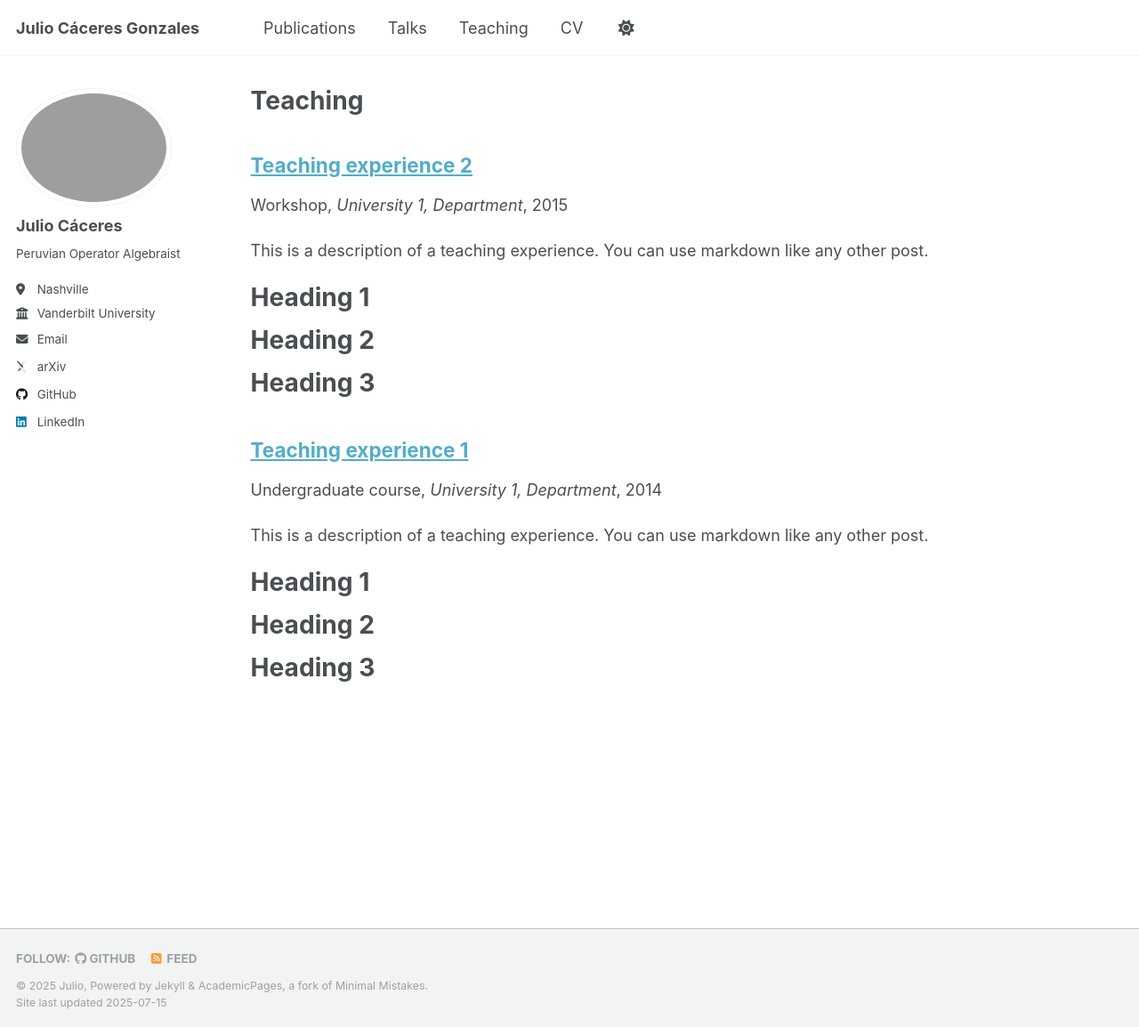
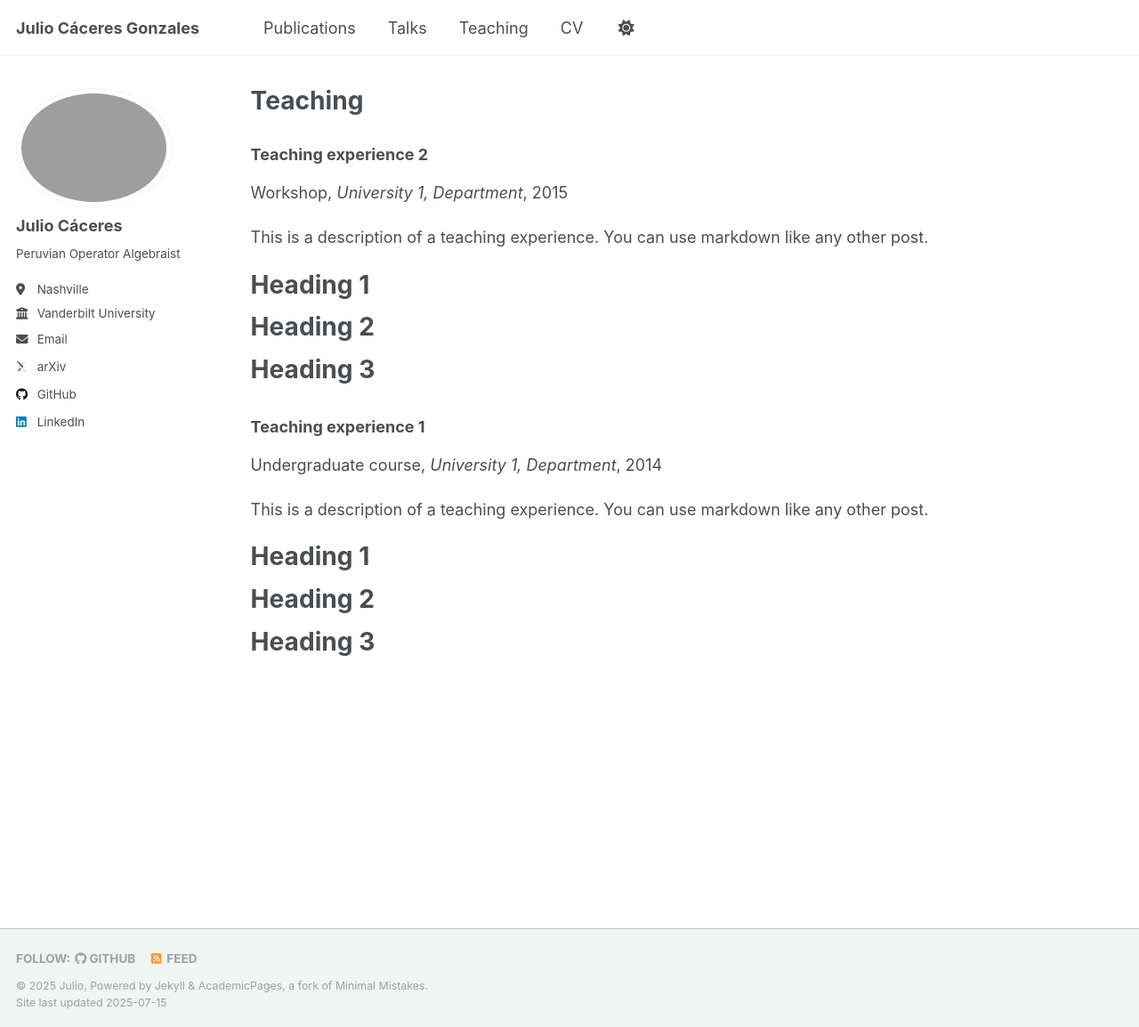
Before and after one commit to wikiwa1/wikiwa1.github.io, a Jekyll site: the page built from _pages/teaching.html, in a window 1280 px wide and 1154 px high. Shown: the whole window at 89% size. Built offline with Jekyll 4.4.1, drawn with Linux system fonts in a browser that asks for light colours; some web fonts are replaced; a script that is not in the unit is left out.

Commit message:
Removing hyperlinks from teaching

```diff
--- a/_includes/archive-single-talk.html
+++ b/_includes/archive-single-talk.html
@@ -25,7 +25,7 @@
           alt="">
       </div>
     {% endif %}
-    {% if post.collection == 'publications' or post.collection == 'talks'%}
+    {% if post.collection == 'publications' or post.collection == 'talks' or post.collection == 'teaching'%}
       <h3 class="archive__item-title" style="text-decoration: none;">{{ title }}</h3>
     {% else %}
       <h2 class="archive__item-title" itemprop="headline">
--- a/_includes/archive-single.html
+++ b/_includes/archive-single.html
@@ -26,7 +26,7 @@
       </div>
     {% endif %}
 
-    {% if post.collection == 'publications' or post.collection == 'talks'%}
+    {% if post.collection == 'publications' or post.collection == 'talks' or post.collection == 'teaching'%}
       <h3 class="archive__item-title" style="text-decoration: none;">{{ title }}</h3>
     {% else %}
       <h2 class="archive__item-title" itemprop="headline">
```
